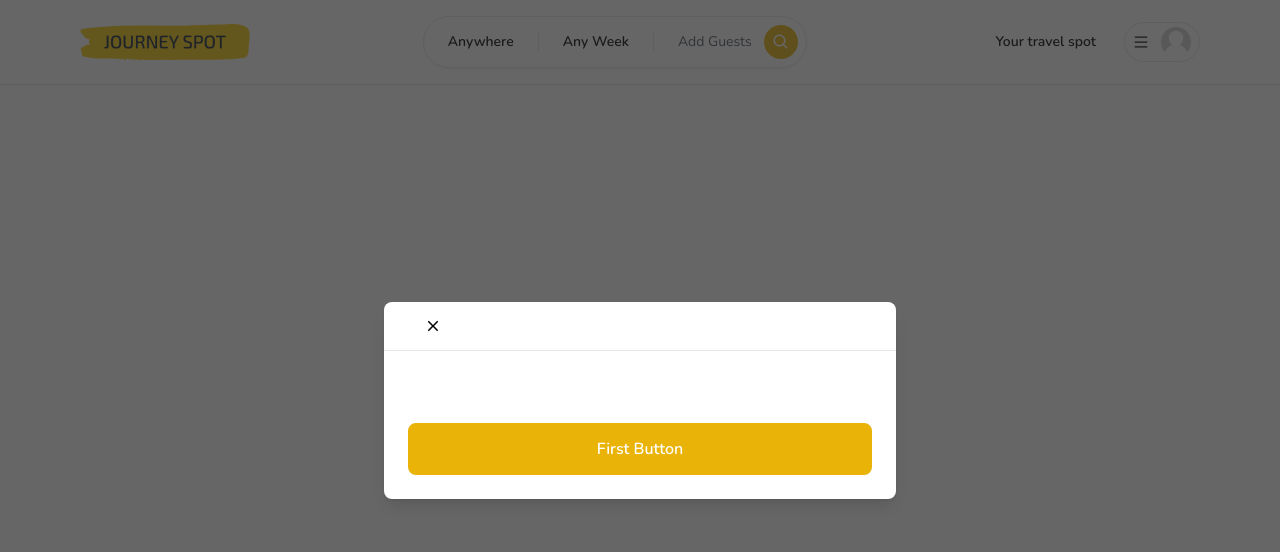
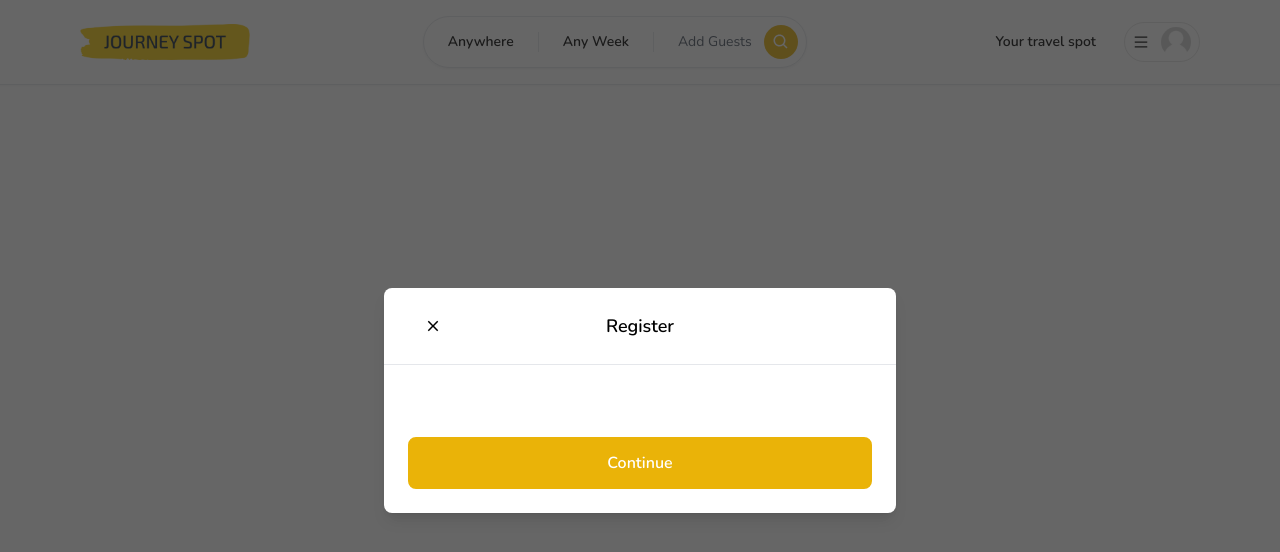
Before and after one commit to kirsalfetnik/Journey-spot, a Next.js app in the folder frontend/: page / in a window 1280 px wide. Shown: the top 552 px of the page. Built offline with nearby package versions, Linux system fonts and the light colour scheme.

Commit message:
Implement register modal

```diff
--- a/frontend/app/components/Button.tsx
+++ b/frontend/app/components/Button.tsx
@@ -1,3 +1,5 @@
+'use client'
+
 import { IconType } from "react-icons"
 
 interface ButtonProps {
@@ -15,10 +17,12 @@ const Button: React.FC<ButtonProps> = ({
     disabled,
     outline,
     small,
-    icon
+    icon: Icon
 }) => {
     return (
         <button
+            onClick={onClick}
+            disabled={disabled}
             className={`
                 relative
                 disabled:opacity-70
@@ -36,6 +40,16 @@ const Button: React.FC<ButtonProps> = ({
                 ${small ? 'border-[1px]' : 'border-2'}
             `}
         >
+            {Icon && (
+                <Icon
+                    size={24}
+                    className="
+                        absolute
+                        left-4
+                        top-3
+                    "
+                />
+            )}
             {label}
         </button>
     );
--- a/frontend/app/components/modals/Modal.tsx
+++ b/frontend/app/components/modals/Modal.tsx
@@ -14,7 +14,7 @@ interface ModalProps {
     actionLabel: string;
     disabled?: boolean;
     secondaryAction?: () => void;
-    secondaryLabel?: string;
+    secondaryActionLabel?: string;
 }
 
 const Modal: React.FC<ModalProps> = ({
@@ -27,7 +27,7 @@ const Modal: React.FC<ModalProps> = ({
     actionLabel,
     disabled,
     secondaryAction,
-    secondaryLabel
+    secondaryActionLabel
 }) => {
     const [showModal, setShowModal] = useState(isOpen)
 
@@ -169,7 +169,19 @@ const Modal: React.FC<ModalProps> = ({
                                         w-full
                                     "
                                 >
-                                    <Button label="First Button"/>
+                                    {secondaryAction && secondaryActionLabel && (
+                                    <Button
+                                        outline
+                                        disabled={disabled}
+                                        label={secondaryActionLabel}
+                                        onClick={handleSecondaryAction}
+                                    />
+                                    )}
+                                    <Button
+                                        disabled={disabled}
+                                        label={actionLabel}
+                                        onClick={handleSubmit}
+                                    />
                                 </div>
                             </div>
                         </div>
--- /dev/null
+++ b/frontend/app/components/modals/RegisterModal.tsx
@@ -0,0 +1,61 @@
+'use client'
+
+import axios from "axios"
+import { AiFillGithub } from "react-icons/ai"
+import { FcGoogle } from "react-icons/fc"
+import { useCallback, useState } from "react"
+import {
+    FieldValues,
+    SubmitHandler,
+    useForm
+} from "react-hook-form"
+
+import useRegisterModal from "@/app/hooks/useRegisterModal"
+import Modal from "./Modal"
+
+const RegisterModal = () => {
+    const registerModal = useRegisterModal()
+    const [isLoading, setIsLoading] = useState(false)
+
+    const {
+        register,
+        handleSubmit,
+        formState: {
+            errors
+        }
+    } = useForm<FieldValues>({
+        defaultValues: {
+            name: '',
+            email: '',
+            password: ''
+        }
+    })
+
+    const onSubmit: SubmitHandler<FieldValues> = (data) => {
+        setIsLoading(true)
+
+        axios.post('/api/register', data)
+            .then(() => {
+                registerModal.onClose()
+            })
+            .catch((error) => {
+                console.log(error)
+            })
+            .finally(() => {
+                setIsLoading(false)
+            })
+    }
+
+    return (
+        <Modal
+            disabled={isLoading}
+            isOpen={registerModal.isOpen}
+            title='Register'
+            actionLabel='Continue'
+            onClose={registerModal.onClose}
+            onSubmit={handleSubmit(onSubmit)}
+        />
+    );
+}
+
+export default RegisterModal;
--- /dev/null
+++ b/frontend/app/hooks/useRegisterModal.ts
@@ -0,0 +1,15 @@
+import { create } from "zustand"
+
+interface RegisterModalStore {
+    isOpen: boolean;
+    onOpen: () => void;
+    onClose: () => void;
+}
+
+const useRegisterModal = create<RegisterModalStore>((set) => ({
+    isOpen: true,
+    onOpen: () => set({ isOpen: true }),
+    onClose: () => set({ isOpen: false }),
+}))
+
+export default useRegisterModal
--- a/frontend/app/layout.tsx
+++ b/frontend/app/layout.tsx
@@ -3,7 +3,7 @@ import { Nunito } from 'next/font/google'
 
 import Navbar from './components/navbar/Navbar'
 import ClientOnly from './components/ClientOnly'
-import Modal from './components/modals/Modal'
+import RegisterModal from './components/modals/RegisterModal'
 
 const nunito = Nunito({
   subsets: ["latin"],
@@ -23,7 +23,7 @@ export default function RootLayout({
     <html lang="en">
       <body className={nunito.className}>
         <ClientOnly>
-          <Modal isOpen />
+          <RegisterModal />
           <Navbar />
         </ClientOnly>
         {children}
--- a/frontend/package.json
+++ b/frontend/package.json
@@ -13,14 +13,17 @@
     "@types/react": "18.2.6",
     "@types/react-dom": "18.2.4",
     "autoprefixer": "^10.4.14",
+    "axios": "^1.4.0",
     "eslint": "8.41.0",
     "eslint-config-next": "13.4.3",
     "next": "13.4.3",
     "postcss": "^8.4.23",
     "react": "18.2.0",
     "react-dom": "18.2.0",
+    "react-hook-form": "^7.43.9",
     "react-icons": "^4.8.0",
     "tailwindcss": "^3.3.2",
-    "typescript": "5.0.4"
+    "typescript": "5.0.4",
+    "zustand": "^4.3.8"
   }
 }
```
Also changed, not shown: 1 other file (tests, documents, lock files or other folders).
